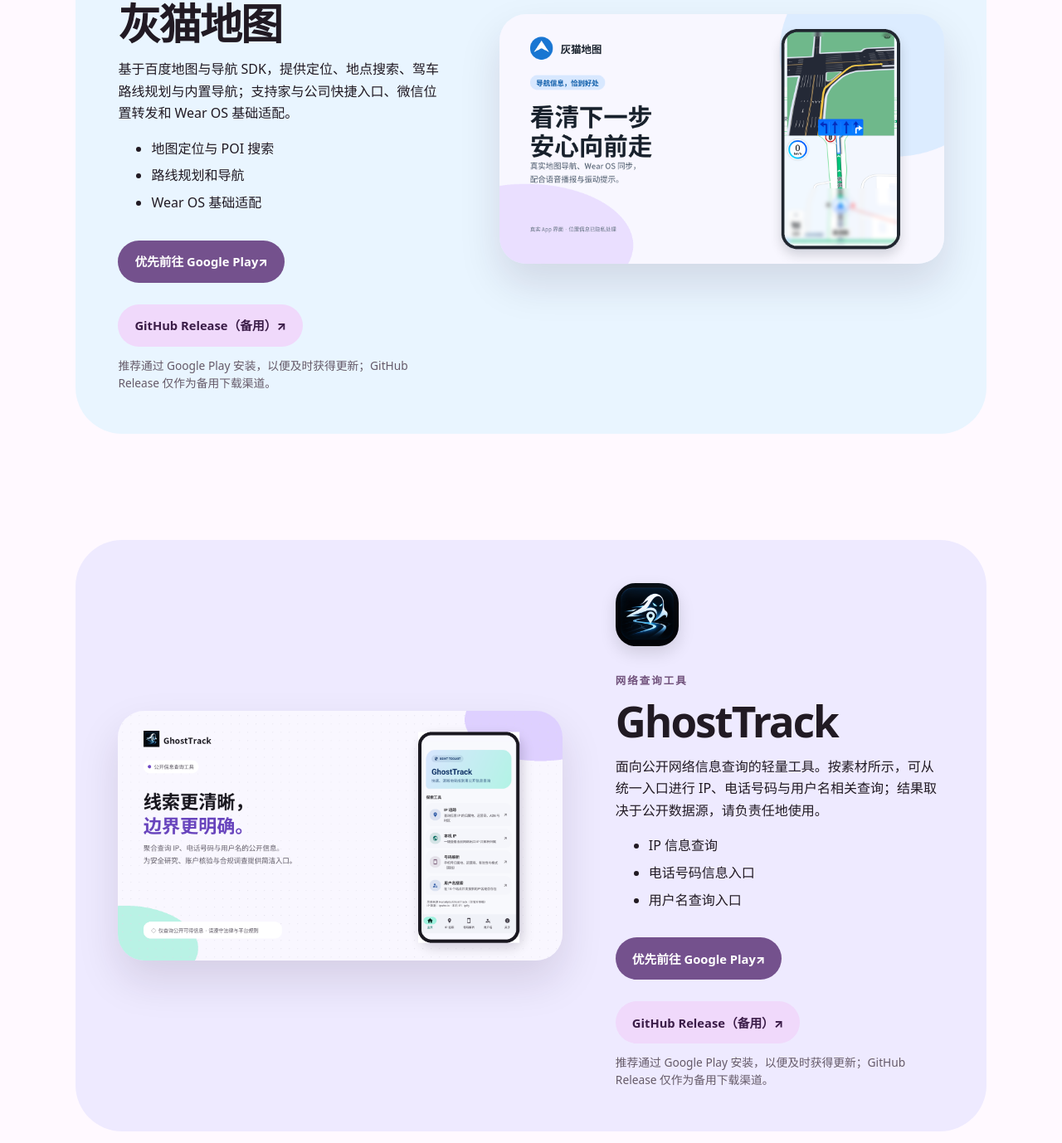
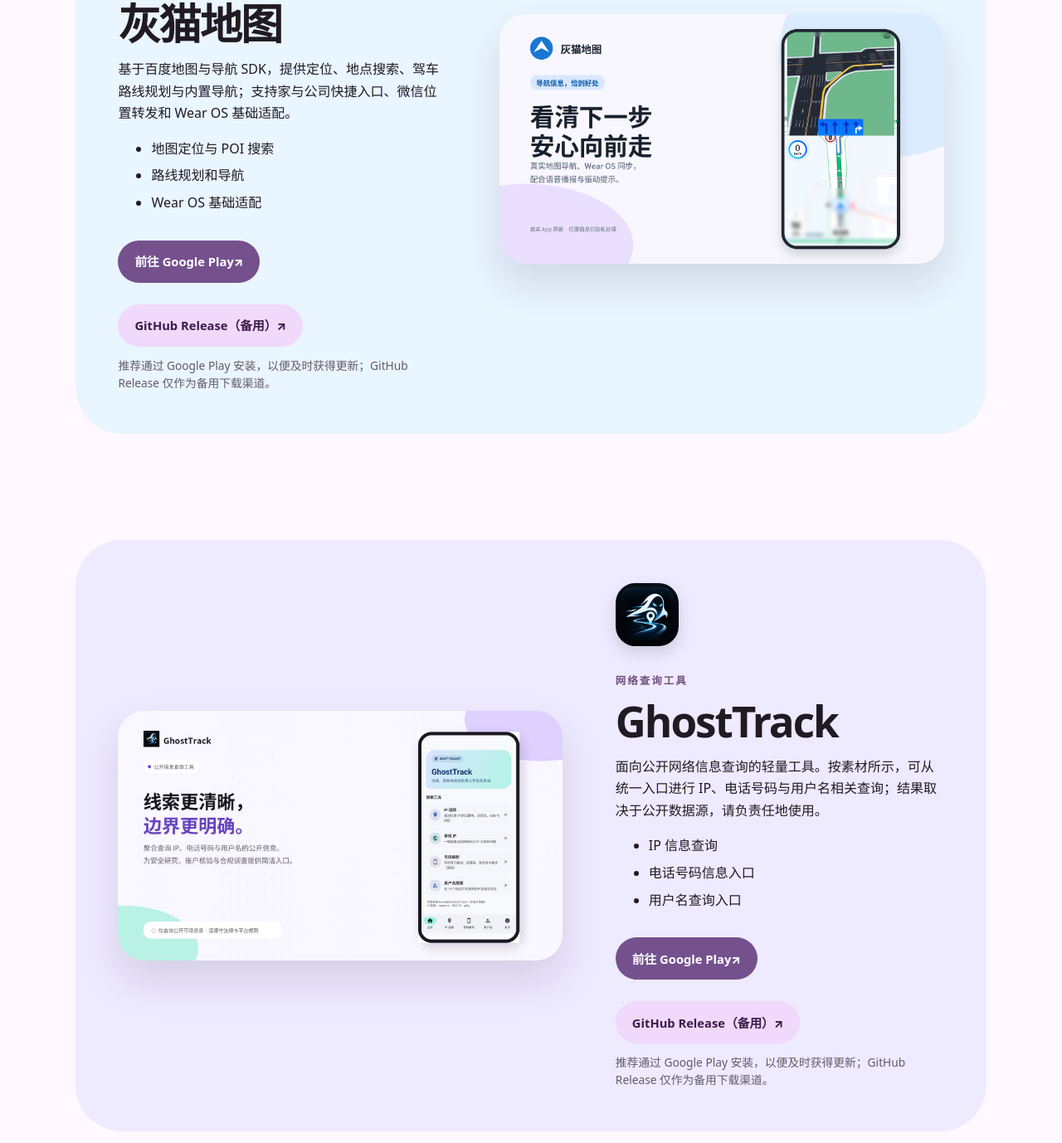
Before and after one commit to huimao28/huimao-apps-site, a plain HTML site: page index.html in a window 1280 px wide. Shown: the part 1300-2678 px from the top of the page at 83% size. Drawn offline with Linux system fonts and the light colour scheme.

Commit message:
copy: simplify Google Play button labels

```diff
--- a/index.html
+++ b/index.html
@@ -3,8 +3,8 @@
 <body><a class="skip" href="#main">跳到主要内容</a><header><nav aria-label="主导航"><a class="brand" href="#top"><img src="assets/huimao-avatar.png" alt="灰猫的头像">灰猫应用</a><button class="menu" aria-expanded="false" aria-controls="navlinks">菜单</button><div id="navlinks" class="navlinks"><a href="#apps">应用</a><a href="#about">关于我</a><a href="#friends">友链</a><a href="#privacy">隐私理念</a><a href="privacy/">隐私政策</a></div></nav></header>
 <main id="main"><section class="hero" id="top"><div class="hero-copy reveal"><p class="eyebrow">HUIMAO · ANDROID</p><h1>让每一次触碰，<em>更合心意。</em></h1><p class="lede">四款专注、克制的 Android 工具。从路上的方向，到通知里的每句话，都把选择权留给你。</p><div class="actions"><a class="button primary" href="#apps">探索应用</a><a class="button tonal" href="#privacy">我们的理念</a></div></div><div class="orbit reveal" aria-hidden="true"><span></span><img class="i1" src="assets/map-icon.png" alt=""><img class="i2" src="assets/ghost-icon.png" alt=""><img class="i3" src="assets/car-icon.png" alt=""><img class="i4" src="assets/wechat-icon.png" alt=""></div></section>
 <section id="apps" class="section"><p class="eyebrow">四种工具，一种认真</p><h2>为真实场景而做</h2>
-<article class="product map reveal"><div class="product-copy"><img class="app-icon" src="assets/map-icon.png" alt="灰猫地图图标"><p class="kicker">地图与导航</p><h3>灰猫地图</h3><p>基于百度地图与导航 SDK，提供定位、地点搜索、驾车路线规划与内置导航；支持家与公司快捷入口、微信位置转发和 Wear OS 基础适配。</p><ul><li>地图定位与 POI 搜索</li><li>路线规划和导航</li><li>Wear OS 基础适配</li></ul><div class="actions"><a class="button primary" href="https://play.google.com/store/apps/details?id=com.huimao.map" rel="noopener">优先前往 Google Play <span aria-hidden="true">↗</span></a><a class="button tonal" href="https://github.com/huimao28/huimao-map/releases/latest" rel="noopener">GitHub Release（备用）<span aria-hidden="true">↗</span></a></div><p class="download-note">推荐通过 Google Play 安装，以便及时获得更新；GitHub Release 仅作为备用下载渠道。</p></div><img class="art" src="assets/map-hero.png" alt="灰猫地图宣传图" loading="lazy"></article>
-<article class="product ghost reverse reveal"><div class="product-copy"><img class="app-icon" src="assets/ghost-icon.png" alt="GhostTrack 图标"><p class="kicker">网络查询工具</p><h3>GhostTrack</h3><p>面向公开网络信息查询的轻量工具。按素材所示，可从统一入口进行 IP、电话号码与用户名相关查询；结果取决于公开数据源，请负责任地使用。</p><ul><li>IP 信息查询</li><li>电话号码信息入口</li><li>用户名查询入口</li></ul><div class="actions"><a class="button primary" href="https://play.google.com/store/apps/details?id=com.huimao.ghosttrack" rel="noopener">优先前往 Google Play <span aria-hidden="true">↗</span></a><a class="button tonal" href="https://github.com/huimao28/ghosttrack-android/releases/latest" rel="noopener">GitHub Release（备用）<span aria-hidden="true">↗</span></a></div><p class="download-note">推荐通过 Google Play 安装，以便及时获得更新；GitHub Release 仅作为备用下载渠道。</p></div><img class="art" src="assets/ghost-hero.png" alt="GhostTrack 宣传图" loading="lazy"></article>
+<article class="product map reveal"><div class="product-copy"><img class="app-icon" src="assets/map-icon.png" alt="灰猫地图图标"><p class="kicker">地图与导航</p><h3>灰猫地图</h3><p>基于百度地图与导航 SDK，提供定位、地点搜索、驾车路线规划与内置导航；支持家与公司快捷入口、微信位置转发和 Wear OS 基础适配。</p><ul><li>地图定位与 POI 搜索</li><li>路线规划和导航</li><li>Wear OS 基础适配</li></ul><div class="actions"><a class="button primary" href="https://play.google.com/store/apps/details?id=com.huimao.map" rel="noopener">前往 Google Play <span aria-hidden="true">↗</span></a><a class="button tonal" href="https://github.com/huimao28/huimao-map/releases/latest" rel="noopener">GitHub Release（备用）<span aria-hidden="true">↗</span></a></div><p class="download-note">推荐通过 Google Play 安装，以便及时获得更新；GitHub Release 仅作为备用下载渠道。</p></div><img class="art" src="assets/map-hero.png" alt="灰猫地图宣传图" loading="lazy"></article>
+<article class="product ghost reverse reveal"><div class="product-copy"><img class="app-icon" src="assets/ghost-icon.png" alt="GhostTrack 图标"><p class="kicker">网络查询工具</p><h3>GhostTrack</h3><p>面向公开网络信息查询的轻量工具。按素材所示，可从统一入口进行 IP、电话号码与用户名相关查询；结果取决于公开数据源，请负责任地使用。</p><ul><li>IP 信息查询</li><li>电话号码信息入口</li><li>用户名查询入口</li></ul><div class="actions"><a class="button primary" href="https://play.google.com/store/apps/details?id=com.huimao.ghosttrack" rel="noopener">前往 Google Play <span aria-hidden="true">↗</span></a><a class="button tonal" href="https://github.com/huimao28/ghosttrack-android/releases/latest" rel="noopener">GitHub Release（备用）<span aria-hidden="true">↗</span></a></div><p class="download-note">推荐通过 Google Play 安装，以便及时获得更新；GitHub Release 仅作为备用下载渠道。</p></div><img class="art" src="assets/ghost-hero.png" alt="GhostTrack 宣传图" loading="lazy"></article>
 <article class="product car reveal"><div class="product-copy"><img class="app-icon" src="assets/car-icon.png" alt="灰猫车管图标"><p class="kicker">车辆管理</p><h3>灰猫车管</h3><p>把车辆资料、养护记录与备份入口收进清晰界面。宣传素材还展示了 OBD 相关卡片；实际可用能力与车辆、适配器及当前版本有关。</p><ul><li>车辆资料管理</li><li>养护信息整理</li><li>本地数据备份入口</li></ul><a class="button primary" href="https://play.google.com/store/apps/details?id=com.huimao.car" rel="noopener">前往 Google Play <span aria-hidden="true">↗</span></a></div><img class="art" src="assets/car-hero.png" alt="灰猫车管宣传图" loading="lazy"></article>
 <article class="product wechat reverse reveal" id="wechat"><div class="product-copy"><img class="app-icon" src="assets/wechat-icon.png" alt="微信通知进化图标"><p class="kicker">本地优先 · 通知增强</p><h3>微信通知进化</h3><p>通过 Android 通知监听，将微信通知重组为现代 MessagingStyle 会话。支持消息聚合、系统对话能力与 Android Auto 展示；部分动作依赖微信提供的标准入口。</p><ul><li>会话式通知聚合</li><li>可选本地加密历史，默认关闭</li><li>AI 总结仅在用户确认后联网</li></ul><div class="actions"><a class="button primary" href="https://github.com/huimao28/wechat-notify-evo/releases/latest" rel="noopener">前往 GitHub Release <span aria-hidden="true">↗</span></a><a class="button tonal" href="#wechat-detail">了解详情</a></div></div><img class="art" src="assets/wechat-hero.png" alt="微信通知进化宣传图" loading="lazy"></article>
 <div id="wechat-detail" class="detail reveal"><h3>边界说清楚，体验才安心</h3><p>这是独立工具，并未在本站宣称已上架 Google Play。模拟回复不会发送到微信，模拟已读只清理工具本地状态；通知捕获也不是完整聊天备份。应用与腾讯无隶属或背书关系。</p></div></section>
```
